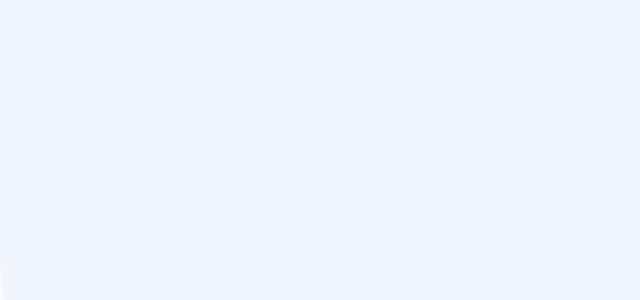
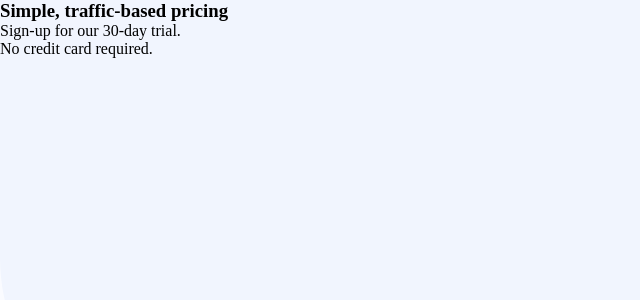
Before and after one commit to fernanda-veiga/pricing, a React (Create React App) app: page / in a window 1280 px wide. Shown: the top 300 px of the page, without its empty margins (0-640 px from the left). Built offline with nearby package versions, Linux system fonts and the light colour scheme.

Commit message:
Added a Header component to show the introductory text.

```diff
--- a/src/components/App.js
+++ b/src/components/App.js
@@ -1,8 +1,31 @@
 import React from "react";
 import "../styles/App.css";
 
+function Header() {
+  return (
+    <div className="header">
+      <h3>Simple, traffic-based pricing</h3>
+      <span>
+        <p>Sign-up for our 30-day trial.</p>
+        <p>No credit card required.</p>
+      </span>
+    </div>
+  );
+}
+
 function App() {
-  return <div className="App"></div>;
+  return (
+    <div className="App">
+      <div className="container">
+        <Header />
+        <div className="price-box">
+          <div className="slider"></div>
+          <div className="toggle"></div>
+          <div className="info"></div>
+        </div>
+      </div>
+    </div>
+  );
 }
 
 export default App;
```
